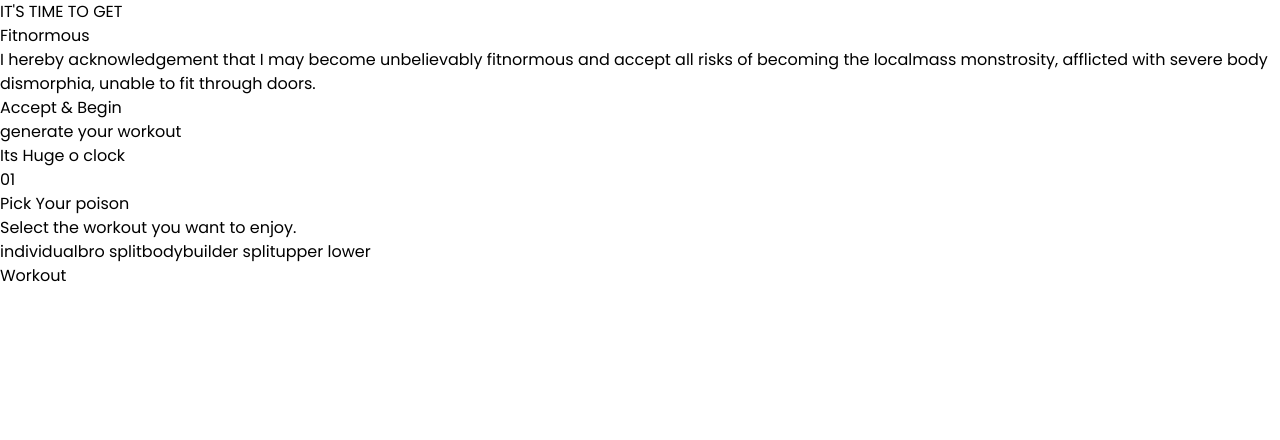
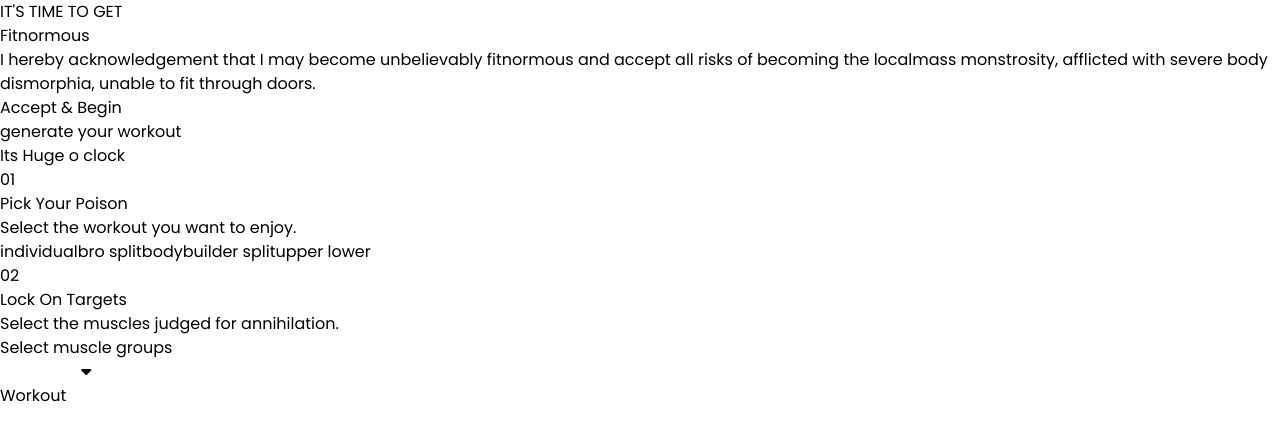
Before and after one commit to yousefsaad12/KeepFit, a React (Vite) app: page / in a window 1280 px wide. Shown: the top 440 px of the page. Built offline with nearby package versions, Linux system fonts and the light colour scheme.

Commit message:
use state added to generator

```diff
--- a/src/components/Generator.jsx
+++ b/src/components/Generator.jsx
@@ -1,17 +1,25 @@
-import React from 'react'
+import React, { useState } from 'react'
 import SectionWrapper from './SectionWrapper'
 import Header from './Header'
 import { WORKOUTS } from '../utils/swoldier'
 
 
 export default function Generator() {
+
+  const [showModel, setshowModel] = useState(false)
+
+  function toggleModel()
+  {
+    setshowModel(!showModel)
+  }
+
   return (
      <SectionWrapper
       header = {"generate your workout"}
       title = {["It\s", "Huge", "o\ clock"]}
      >
 
-    <Header index={'01'} title={'Pick Your poison'}description={'Select the workout you want to enjoy.'}/>
+    <Header index={'01'} title={'Pick Your Poison'}description={'Select the workout you want to enjoy.'}/>
 
     <div className='grid grid-cols-2 sm:grid-cols-4 gap-4'>
 
@@ -26,6 +34,21 @@ export default function Generator() {
       })}
     </div>
 
+    <Header index={'02'} title={'Lock On Targets'}description={'Select the muscles judged for annihilation.'}/>
+
+    <div className='bg-slate-950  border border-solid
+      border-blue-400 rounded-lg flex flex-col'>
+    <button onClick={toggleModel}
+     className='relative flex p-3 items-center justify-center'>
+        <p>Select muscle groups</p>
+        <i className='fa-solid
+        absolute right-3 top-1/2 -translate-y-1/2 fa-caret-down'></i>
+      </button>
+      {showModel && (
+        <div>model</div>
+      )}
+    </div>
+
     </SectionWrapper>
 
   )
```
